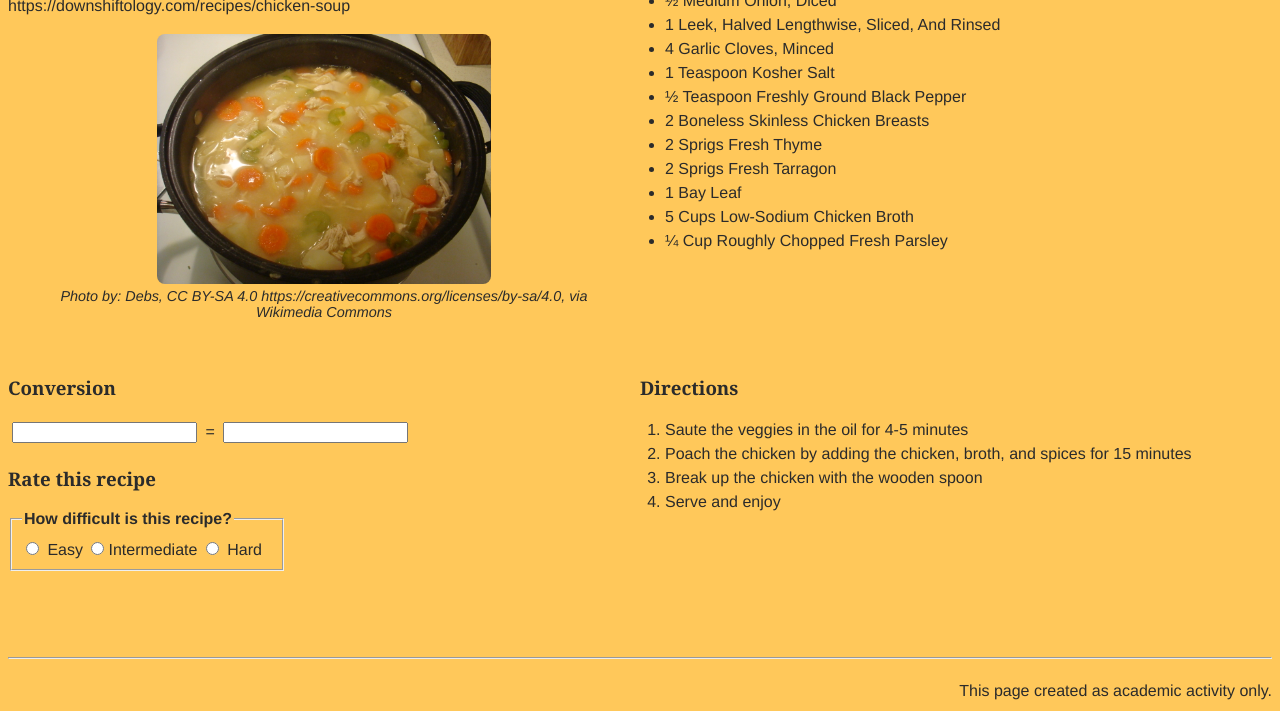
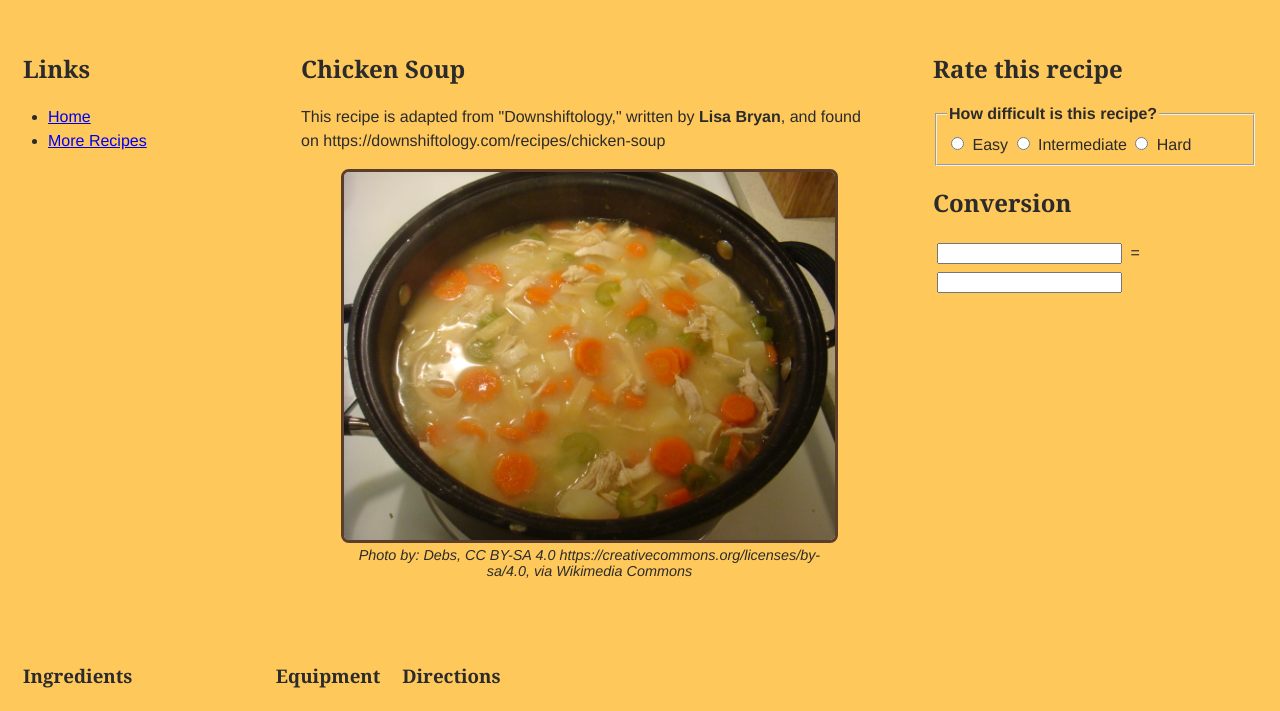
Before and after one commit to TylerKChung/CodingAssignment5, a plain HTML site: page index.html in a window 1280 px wide. Shown: the part 177-888 px from the top of the page. Drawn offline with Linux system fonts and the light colour scheme.

Commit message:
Updated index.html and style.css

```diff
--- a/css/style.css
+++ b/css/style.css
@@ -17,15 +17,13 @@ ul, ol {
     padding-left: 25px;
 }
 
-div {
-    margin-bottom: 10px;
-}
-
 figure {
     text-align: center;
 }
 
 img {
+    width: 100%;
+    height: auto;
     border-radius: 8px;
 }
 
@@ -50,20 +48,72 @@ hr {
     margin: 20px 0;
 }
 
-.wrapper {
-
-  display: flex;
-
+#main-image {
+    border: 3px solid #5a3e2b;
 }
 
-.wrapper div {
+* {
+    box-sizing: border-box;
+}
 
-  flex: 1;
+.container {
+    width: 100%;
+}
 
+.row {
+    width: 100%;
+    overflow: hidden;
+}
+
+.col {
+    float: left;
+    padding: 15px;
+}
+
+.header, .footer {
+    width: 100%;
+    text-align: center;
+    background-color: #8b5e3c;
+    color: white;
+    padding: 20px;
+}
+
+.links {
+    width: 20%;
+    margin-right: 2%;
+}
+
+.main {
+    width: 48%;
+    margin-right: 2%;
+}
+
+.rating {
+    width: 28%;
+}
+
+.row3 .col {
+    width: 33.33%;
+}
+
+.row {
+    margin-bottom: 20px;
+}
+
+.ingredients {
+    width: 20%;
+}
+
+.equipment {
+    width: 10%;
+}
+
+.directions {
+    width: 70%;
 }
 
 /*
-div {
-  border: double cornflowerblue;
+.col {
+  border: 2px solid cornflowerblue;
 }
 */
--- a/index.html
+++ b/index.html
@@ -7,35 +7,64 @@
     <title>Warmth Through Winter</title>
     <link href="css/style.css" rel="stylesheet" type="text/css">
 
-    <!--
-    <style>
-        body {
-            background-color: #ffc85a;
-            font-family: Arial, sans-serif;
-            color: #2b2b2b;
-        }
-    </style>
-    -->
+  </head>
 
-  </head>
   <body>
 
-    <div class="wrapper">
-      <div class="box1">
+    <div class="container">
+
+      <!-- ROW 1 -->
+      <div class ="row header">
         <h1>Warmth Through Winter</h1>
+          <p class="subtitle">A comforting homemade classic</p>
+      </div>
 
+      <!-- ROW 2 -->
+      <div class="row">
+
+        <div class="col links">
+          <h2>Links</h2>
+          <ul>
+            <li><a href="#">Home</a></li>
+            <li><a href="#">More Recipes</a></li>
+          </ul>
+        </div>
+
+
+        <div class="col main">
           <h2>Chicken Soup</h2>
             <div>
               <p>This recipe is adapted from "Downshiftology," written by <b>Lisa Bryan</b>, and found on https://downshiftology.com/recipes/chicken-soup</p>
             </div>
 
           <figure>
-        <img src="images/chicken-soup.jpg" alt="Bowl of chicken soup with vegetables" height="250">
+          <img id="main-image" src="images/chicken-soup.jpg" alt="Bowl of chicken soup with vegetables">
           <figcaption>Photo by: Debs, CC BY-SA 4.0 https://creativecommons.org/licenses/by-sa/4.0, via Wikimedia Commons</figcaption>
           </figure>
         </div>
 
-      <div class="box2">
+
+        <div class="col rating">
+          <h2 class="rate">Rate this recipe</h2>
+          <fieldset>
+            <legend>How difficult is this recipe?</legend>
+            <input type="radio" name="difficulty"> Easy
+            <input type="radio" name="difficulty"> Intermediate
+            <input type="radio" name="difficulty"> Hard
+          </fieldset>
+
+          <h2>Conversion</h2>
+          <input type="text" id="tblspn" name ="tblspn">
+          =
+          <input type="text" id="cups" name="cups">
+          <p>&nbsp;</p>
+        </div>
+      </div>
+
+      <!-- ROW 3 -->
+      <div class="row">
+
+        <div class="col ingredients">
           <h3>Ingredients</h3>
           <ul>
             <li>2 Tablespoons Extra Virgin Olive Oil</li>
@@ -54,35 +83,17 @@
             <li>5 Cups Low-Sodium Chicken Broth</li>
             <li>¼ Cup Roughly Chopped Fresh Parsley</li>
           </ul>
+        </div>
 
-        <!--
+        <div class="col equipment">
           <h3>Equipment</h3>
           <ul>
             <li>Large Pot</li>
             <li>Wooden Spoon</li>
           </ul>
-        -->
-      </div>
         </div>
 
-    <div class="wrapper">
-      <div class="box3">
-        <h3>Conversion</h3>
-        <input type="text" id="tblspn" name ="tblspn">
-        =
-        <input type="text" id="cups" name="cups">
-
-        <h3 class="rate">Rate this recipe</h3>
-          <fieldset style="width: 250px;">
-            <legend>How difficult is this recipe?</legend>
-              <input type="radio" id="easy" name="easy"> Easy
-              <input type="radio" id="med" name="med">Intermediate
-              <input type="radio" id="hard" name="hard"> Hard
-          </fieldset>
-        <p>&nbsp;</p>
-      </div>
-
-      <div class="box4">
+        <div class="col directions">
           <h3>Directions</h3>
           <ol>
             <li>Saute the veggies in the oil for 4-5 minutes</li>
@@ -93,8 +104,11 @@
         </div>
       </div>
 
-    <hr>
-
-    <p style="text-align: right;">This page created as academic activity only. </p>
+    <!-- ROW 4 -->
+    <div class="row footer">
+      <p><a href="../index.html">Back to Main Page</a></p>
+      <p>This page is created as academic activity only</p>
+    </div>
+  </div>
  </body>
 </html>
```
Lines whose indentation alone changed are shown as unchanged.
